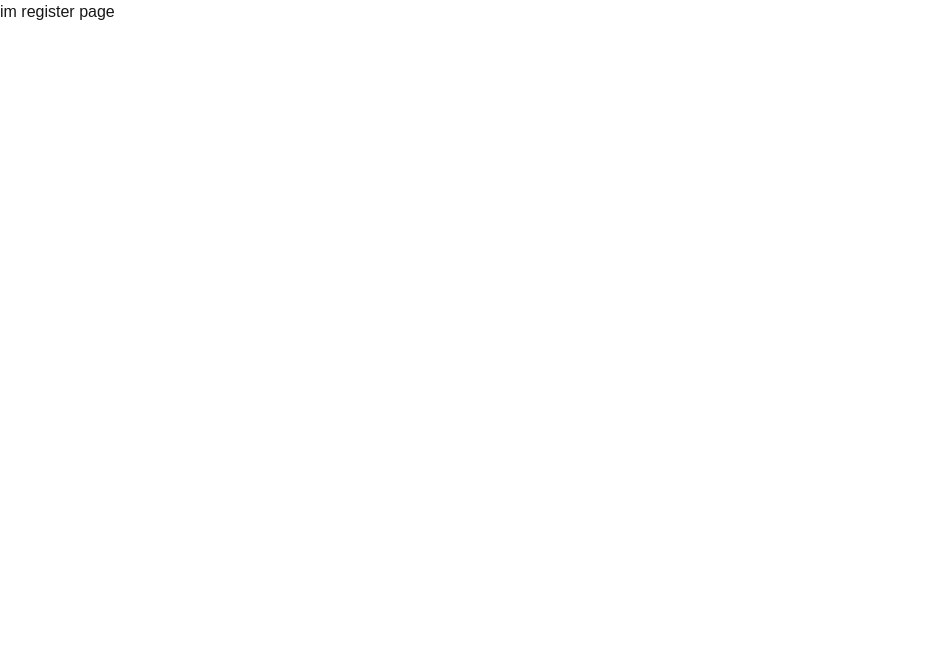
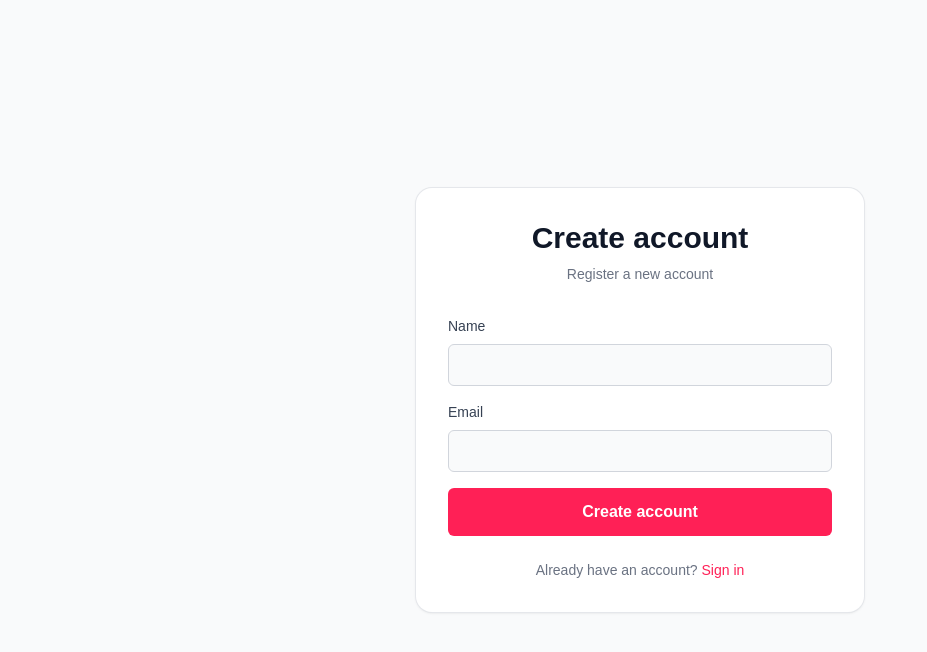
Before and after one commit to mdyeasinhn/Parlar-management-system, a Next.js app in the folder client/: page /register in a window 1280 px wide. Shown: the top 652 px of the page, without its empty margins (0-927 px from the left). Built offline with nearby package versions, Linux system fonts and the light colour scheme.

Commit message:
feat: implement authentication context, add login and register pages, and enhance navbar and sidebar with user state

```diff
--- a/client/package.json
+++ b/client/package.json
@@ -9,10 +9,14 @@
     "lint": "eslint"
   },
   "dependencies": {
+    "@radix-ui/react-avatar": "^1.2.0",
+    "class-variance-authority": "^0.7.1",
+    "lucide-react": "^1.21.0",
     "next": "16.2.9",
     "react": "19.2.4",
     "react-dom": "19.2.4",
-    "react-router-dom": "^7.18.0"
+    "react-router-dom": "^7.18.0",
+    "tailwind-merge": "^3.6.0"
   },
   "devDependencies": {
     "@tailwindcss/postcss": "^4",
--- a/client/src/app/layout.tsx
+++ b/client/src/app/layout.tsx
@@ -1,6 +1,7 @@
 import type { Metadata } from "next";
 import { Geist, Geist_Mono } from "next/font/google";
 import "./globals.css";
+import Providers from "@/components/Providers";
 
 const geistSans = Geist({
   variable: "--font-geist-sans",
@@ -27,7 +28,9 @@ export default function RootLayout({
       lang="en"
       className={`${geistSans.variable} ${geistMono.variable} h-full antialiased`}
     >
-      <body className="min-h-full flex flex-col">{children}</body>
+      <body className="min-h-full flex flex-col">
+        <Providers>{children}</Providers>
+      </body>
     </html>
   );
 }
--- a/client/src/app/login/page.tsx
+++ b/client/src/app/login/page.tsx
@@ -2,12 +2,15 @@
 
 import { FormEvent, useState } from "react";
 import Link from "next/link";
+import { useAuth } from "@/context/AuthContext";
 
 const LoginPage = () => {
   const [showPassword, setShowPassword] = useState(false);
   const [loading, setLoading] = useState(false);
 
-  const handleLogin = (e: FormEvent<HTMLFormElement>) => {
+  const { login } = useAuth();
+
+  const handleLogin = async (e: FormEvent<HTMLFormElement>) => {
     e.preventDefault();
     setLoading(true);
 
@@ -15,7 +18,7 @@ const LoginPage = () => {
     const email = (form.elements.namedItem("email") as HTMLInputElement).value;
     const password = (form.elements.namedItem("password") as HTMLInputElement).value;
 
-    console.log({ email, password });
+    await login(email);
     setLoading(false);
   };
 
@@ -127,7 +130,7 @@ const LoginPage = () => {
 
         <p className="mt-6 text-center text-sm text-gray-500">
           Don&apos;t have an account?{" "}
-          <Link href="/signup" className="font-medium text-rose-500 hover:underline">
+          <Link href="/register" className="font-medium text-rose-500 hover:underline">
             Create one
           </Link>
         </p>
--- a/client/src/app/register/page.tsx
+++ b/client/src/app/register/page.tsx
@@ -1,9 +1,51 @@
-import React from 'react';
+"use client";
+
+import { FormEvent, useState } from "react";
+import Link from "next/link";
+import { useAuth } from "@/context/AuthContext";
 
 const RegisterPage = () => {
+    const [loading, setLoading] = useState(false);
+    const { register } = useAuth();
+
+    const handleRegister = async (e: FormEvent<HTMLFormElement>) => {
+        e.preventDefault();
+        setLoading(true);
+        const form = e.currentTarget;
+        const email = (form.elements.namedItem("email") as HTMLInputElement).value;
+        const name = (form.elements.namedItem("name") as HTMLInputElement).value;
+        await register(email, name);
+        setLoading(false);
+    };
+
     return (
-        <div>
-            im register page
+        <div className="flex min-h-screen items-center justify-center bg-gray-50 px-4 py-12">
+            <div className="w-full max-w-md rounded-2xl bg-white p-8 shadow-sm ring-1 ring-gray-200">
+                <div className="mb-8 text-center">
+                    <h1 className="text-3xl font-bold text-gray-900">Create account</h1>
+                    <p className="mt-2 text-sm text-gray-500">Register a new account</p>
+                </div>
+
+                <form onSubmit={handleRegister} className="space-y-4">
+                    <div>
+                        <label htmlFor="name" className="mb-2 block text-sm font-medium text-gray-700">Name</label>
+                        <input name="name" id="name" required className="w-full rounded-md border border-gray-300 bg-gray-50 px-3 py-2" />
+                    </div>
+
+                    <div>
+                        <label htmlFor="email" className="mb-2 block text-sm font-medium text-gray-700">Email</label>
+                        <input type="email" name="email" id="email" required className="w-full rounded-md border border-gray-300 bg-gray-50 px-3 py-2" />
+                    </div>
+
+                    <button type="submit" disabled={loading} className="w-full rounded-md bg-rose-500 py-3 font-semibold text-white">
+                        {loading ? "Creating..." : "Create account"}
+                    </button>
+                </form>
+
+                <p className="mt-6 text-center text-sm text-gray-500">
+                    Already have an account? <Link href="/login" className="font-medium text-rose-500 hover:underline">Sign in</Link>
+                </p>
+            </div>
         </div>
     );
 };
--- /dev/null
+++ b/client/src/components/Providers.tsx
@@ -0,0 +1,11 @@
+"use client";
+import React from "react";
+import { AuthProvider } from "@/context/AuthContext";
+
+export default function Providers({ children }: { children: React.ReactNode }) {
+    return (
+        <AuthProvider>
+            {children}
+        </AuthProvider>
+    );
+}
--- a/client/src/components/shared/Navbar.tsx
+++ b/client/src/components/shared/Navbar.tsx
@@ -1,6 +1,7 @@
 "use client";
 import { useState } from 'react';
 import Link from 'next/link';
+import { useAuth } from '@/context/AuthContext';
 
 const navLinks = [
   { name: "Home", href: "/" },
@@ -12,6 +13,7 @@ const navLinks = [
 const Navbar = () => {
   const [isOpen, setIsOpen] = useState(false);
   const [activeLink, setActiveLink] = useState(null); // Active link tracking
+  const { user, logout } = useAuth();
 
   return (
     <nav className="w-full bg-[#FFF8F6] border-t-4 px-6 py-4 md:px-12 lg:px-24 shadow-sm">
@@ -55,11 +57,20 @@ const Navbar = () => {
             </Link>
           ))}
 
+          {!user ? (
             <Link href="/login">
               <button className="bg-[#F63E7B] text-white px-9 py-2.5 rounded-lg font-medium text-sm hover:bg-[#e0306c] transition-all transform active:scale-95 shadow-sm">
                 Login
               </button>
             </Link>
+          ) : (
+            <div className="flex items-center gap-3">
+              <img src={user.avatar} alt="avatar" className="h-9 w-9 rounded-full" />
+              <button onClick={logout} className="text-sm text-gray-600 hover:underline">
+                Logout
+              </button>
+            </div>
+          )}
 
         </div>
 
--- a/client/src/components/shared/Sidebar.tsx
+++ b/client/src/components/shared/Sidebar.tsx
@@ -1,9 +1,33 @@
+
+"use client";
+import { useAuth } from "@/context/AuthContext";
+import Link from "next/link";
 
 const Sidebar = () => {
+    const { user } = useAuth();
+
     return (
-        <div>
-            im sidebar
-        </div>
+        <aside className="h-screen w-64 bg-white border-r px-4 py-6">
+            <div className="flex items-center gap-3 mb-8">
+                {user ? (
+                    <>
+                        <img src={user.avatar} alt="avatar" className="h-10 w-10 rounded-full" />
+                        <div>
+                            <div className="text-sm font-medium">{user.name}</div>
+                            <div className="text-xs text-gray-500">{user.email}</div>
+                        </div>
+                    </>
+                ) : (
+                    <div className="text-sm text-gray-600">Not signed in</div>
+                )}
+            </div>
+
+            <nav className="flex flex-col space-y-1">
+                <Link href="/dashboard" className="px-3 py-2 rounded hover:bg-gray-50">Dashboard</Link>
+                <Link href="/profile" className="px-3 py-2 rounded hover:bg-gray-50">Profile</Link>
+                <Link href="/settings" className="px-3 py-2 rounded hover:bg-gray-50">Settings</Link>
+            </nav>
+        </aside>
     );
 };
 
--- /dev/null
+++ b/client/src/context/AuthContext.tsx
@@ -0,0 +1,43 @@
+"use client";
+import React, { createContext, useContext, useState } from "react";
+
+type User = { name: string; email: string; avatar?: string };
+
+interface AuthContextValue {
+    user: User | null;
+    login: (email: string, name?: string) => Promise<void>;
+    register: (email: string, name?: string) => Promise<void>;
+    logout: () => void;
+}
+
+const AuthContext = createContext<AuthContextValue | undefined>(undefined);
+
+export const AuthProvider = ({ children }: { children: React.ReactNode }) => {
+    const [user, setUser] = useState<User | null>(null);
+
+    const login = async (email: string, name?: string) => {
+        const displayName = name ?? email.split("@")[0];
+        const avatar = `https://ui-avatars.com/api/?name=${encodeURIComponent(displayName)}&background=F63E7B&color=fff`;
+        setUser({ email, name: displayName, avatar });
+    };
+
+    const register = async (email: string, name?: string) => {
+        await login(email, name);
+    };
+
+    const logout = () => setUser(null);
+
+    return (
+        <AuthContext.Provider value={{ user, login, register, logout }}>
+            {children}
+        </AuthContext.Provider>
+    );
+};
+
+export const useAuth = () => {
+    const ctx = useContext(AuthContext);
+    if (!ctx) throw new Error("useAuth must be used within AuthProvider");
+    return ctx;
+};
+
+export default AuthContext;
```
Also changed, not shown: 1 other file (tests, documents, lock files or other folders). Lines whose indentation alone changed are shown as unchanged.
